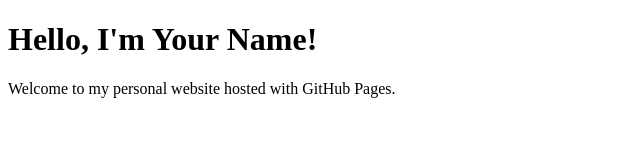
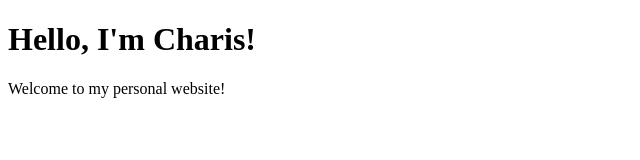
Before and after one commit to CharalamposFragkiskatos/CharalamposFragkiskatos.github.io, a plain HTML site: page index.html in a window 1280 px wide. Shown: the whole page, without its empty margins (0-640 px from the left). Drawn offline with Linux system fonts and the light colour scheme.

Commit message:
Update homepage

```diff
--- a/index.html
+++ b/index.html
@@ -6,7 +6,7 @@
   <title>My Website</title>
 </head>
 <body>
-  <h1>Hello, I'm Your Name!</h1>
-  <p>Welcome to my personal website hosted with GitHub Pages.</p>
+  <h1>Hello, I'm Charis!</h1>
+  <p>Welcome to my personal website!</p>
 </body>
 </html>
```
